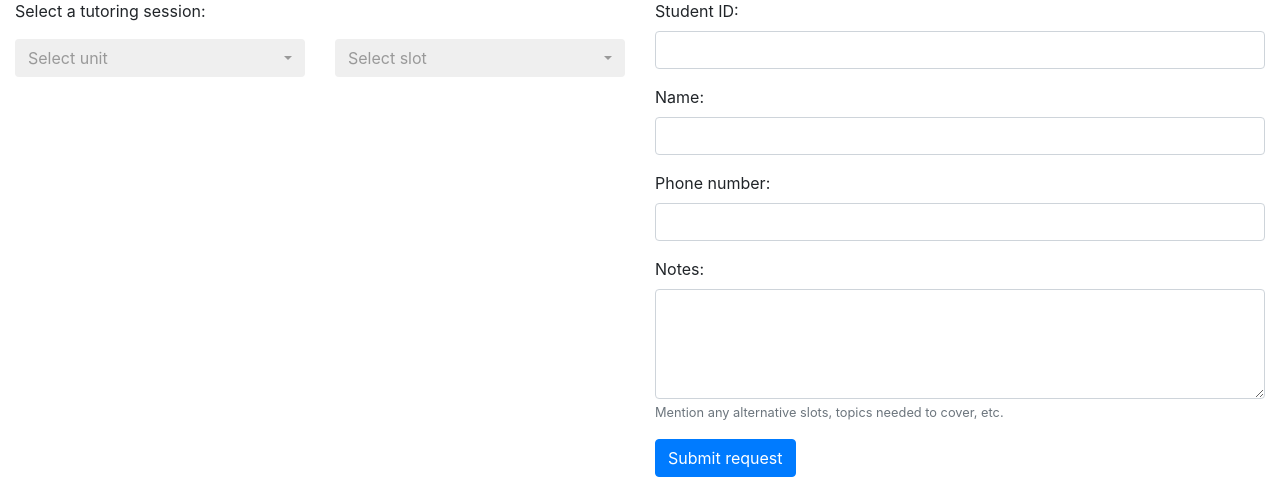
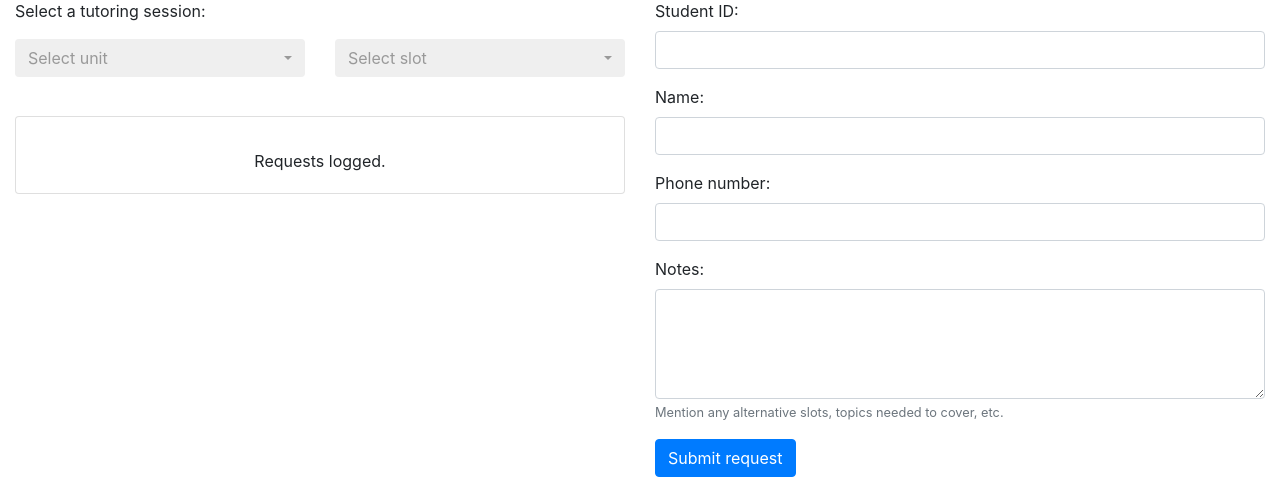
Before and after one commit to chehanr/tutreq, a Django app: page / in a window 1280 px wide. Shown: the part 383-865 px from the top of the page. Run offline with Django 3.2, Linux system fonts and the light colour scheme; data that the repository does not hold is empty; parts of the project's set-up code (start-up, migrations or seed data) failed here and were passed over; some libraries are stand-ins or nearby versions.

Commit message:
Added live counter card.

```diff
--- a/core/static/css/style.css
+++ b/core/static/css/style.css
@@ -10,5 +10,13 @@
 }
 
 #mainContentContainer {
-    padding: 5px 0
+    padding: 5px 0;
 }
+
+#selectionContainer {
+    padding: 0 0 15px 0;
+}
+
+#slotDetailList {
+    padding: 0 0 15px 0;
+}
--- a/core/templates/request_form.html
+++ b/core/templates/request_form.html
@@ -3,6 +3,7 @@
 {% block title %}Tutor request form{% endblock %}
 {% block scripts_header %}
 <link rel="stylesheet" type="text/css" href="{% static 'css/bootstrap-select.min.css' %}">
+<link rel="stylesheet" type="text/css" href="{% static 'css/odometer-theme-minimal.css' %}">
 {% endblock %}
 {% block content %}
 <div class="row">
@@ -35,7 +36,7 @@
             <div class="col-md-6">
                 <div class="row">
                     <div class="col-md-12">
-                        <div class="row">
+                        <div id="selectionContainer" class="row">
                             <div class="col-md-12">
                                 <p>Select a tutoring session:</p>
                             </div>
@@ -46,10 +47,16 @@
                                 {% include '__items/select_slots.html' %}
                             </div>
                         </div>
-                        <br />
-                        <div class="row top-buffer">
+                        <div class="row">
                             <div class="col-md-12">
                                 {% include '__items/list_slot_detail.html' %}
+                                <div class="card text-center">
+                                    <div class="card-body">
+                                        <h5 id="liveRequestCount" class="odometer odometer-theme-minimal card-title"></h5>
+                                        <p class="card-text">Requests logged.</p>
+                                    </div>
+                                </div>
+                                <br />
                             </div>
                         </div>
                     </div>
@@ -70,5 +77,7 @@
 <script src='https://www.google.com/recaptcha/api.js'></script>
 <script src="{% static 'js/moment.js' %}" type="text/javascript"></script>
 <script src="{% static 'js/bootstrap-select.min.js' %}" type="text/javascript"></script>
+<script src="{% static 'js/odometer.min.js' %}" type="text/javascript"></script>
 <script src="{% static 'js/scripts.js' %}" type="text/javascript"></script>
+<script src="{% static 'js/live_count.js' %}" type="text/javascript"></script>
 {% endblock %}
```
